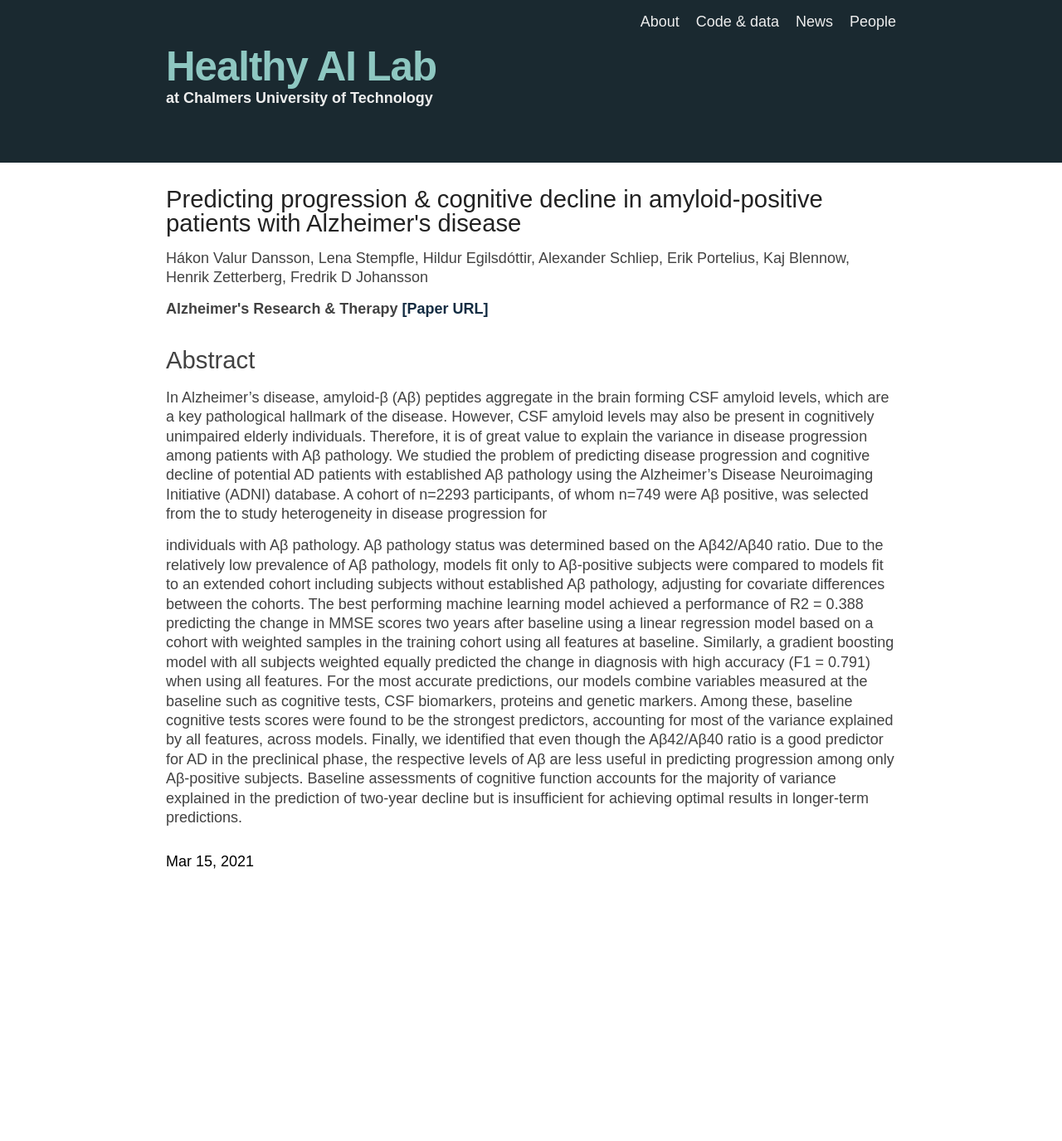
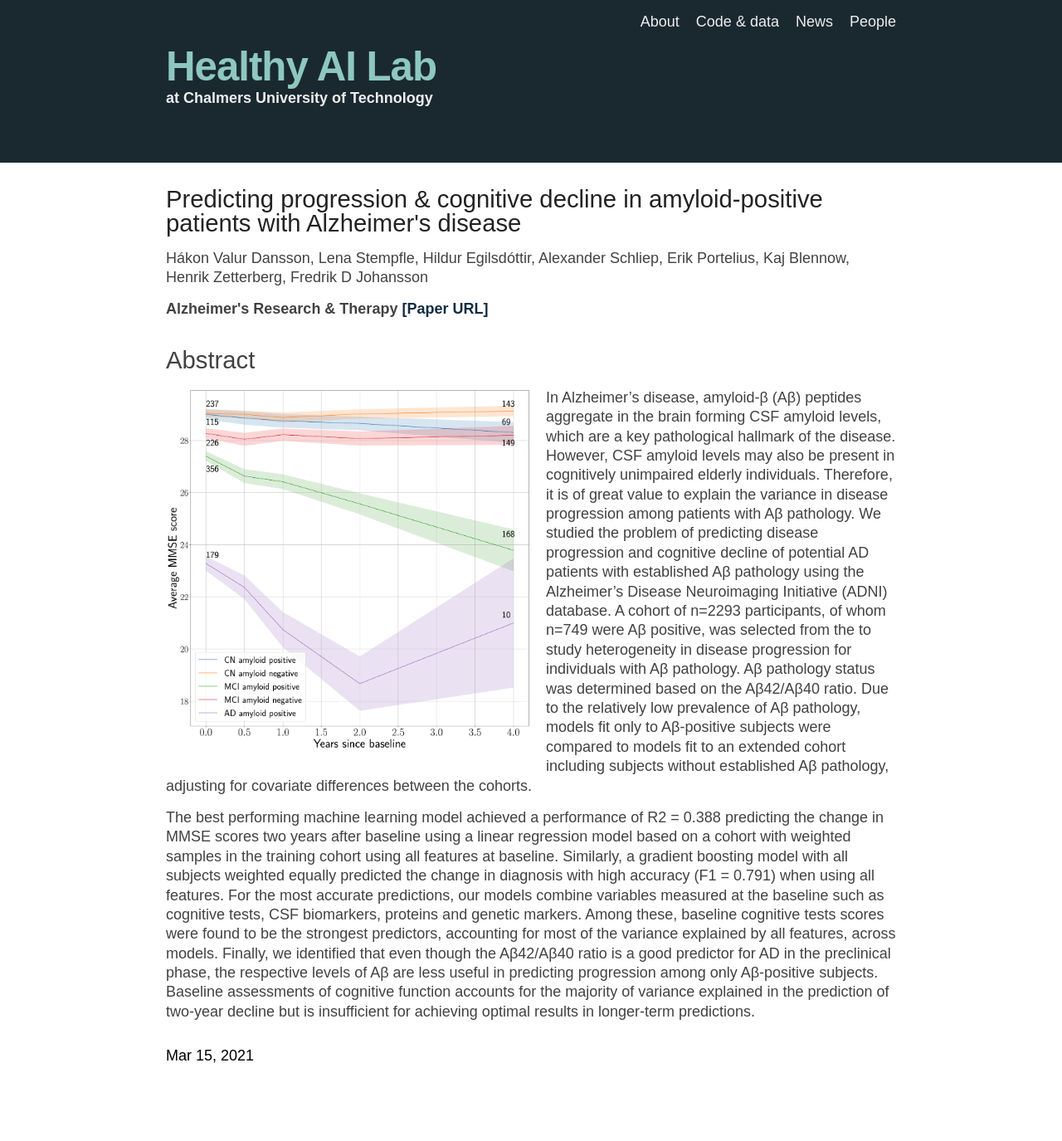
Before and after one commit to Healthy-AI/healthy-ai.github.io, a Jekyll site: the page built from _posts/2021-03-15-adni-prediction.markdown, in a window 1280 px wide. Shown: the whole page at 83% size. Built offline with Jekyll 4.4.1, drawn with Linux system fonts in a browser that asks for light colours; before the commit the page ends 1141 px from its top, so only the background shows below that.

Commit message:
added images to lenas papers

```diff
--- a/_posts/2021-03-15-adni-prediction.markdown
+++ b/_posts/2021-03-15-adni-prediction.markdown
@@ -4,6 +4,7 @@ author:  "Hákon Valur Dansson, Lena Stempfle, Hildur Egilsdóttir, Alexander Sc
 title: "Predicting progression & cognitive decline in amyloid-positive patients with Alzheimer's disease"
 date:   2021-03-15 09:00:00 +0100
 venue: Alzheimer's Research & Therapy
+image: assets/posts/mmse_change.png
 paper: https://alzres.biomedcentral.com/articles/10.1186/s13195-021-00886-5
 categories: blog
 abstract: >-
@@ -12,8 +13,9 @@ abstract: >-
 
 ### Abstract
 
+![Change in MMSE over time](/assets/posts/mmse_change.png){:class="post-general-image"}
+
 In Alzheimer’s disease, amyloid-β (Aβ) peptides aggregate in the brain forming CSF amyloid levels, which are a key pathological hallmark of the disease. However, CSF amyloid levels may also be present in cognitively unimpaired elderly individuals. Therefore, it is of great value to explain the variance in disease progression among patients with Aβ pathology. We studied the problem of predicting disease progression and cognitive decline of potential AD patients with established Aβ pathology using the Alzheimer’s Disease Neuroimaging Initiative (ADNI) database.
-A cohort of n=2293 participants, of whom n=749 were Aβ positive, was selected from the to study heterogeneity in disease progression for
+A cohort of n=2293 participants, of whom n=749 were Aβ positive, was selected from the to study heterogeneity in disease progression for individuals with Aβ pathology. Aβ pathology status was determined based on the Aβ42/Aβ40 ratio. Due to the relatively low prevalence of Aβ pathology, models fit only to Aβ-positive subjects were compared to models fit to an extended cohort including subjects without established Aβ pathology, adjusting for covariate differences between the cohorts.
 
-individuals with Aβ pathology. Aβ pathology status was determined based on the Aβ42/Aβ40 ratio. Due to the relatively low prevalence of Aβ pathology, models fit only to Aβ-positive subjects were compared to models fit to an extended cohort including subjects without established Aβ pathology, adjusting for covariate differences between the cohorts.
 The best performing machine learning model achieved a performance of R2 = 0.388 predicting the change in MMSE scores two years after baseline using a linear regression model based on a cohort with weighted samples in the training cohort using all features at baseline. Similarly, a gradient boosting model with all subjects weighted equally predicted the change in diagnosis with high accuracy (F1 = 0.791) when using all features. For the most accurate predictions, our models combine variables measured at the baseline such as cognitive tests, CSF biomarkers, proteins and genetic markers. Among these, baseline cognitive tests scores were found to be the strongest predictors, accounting for most of the variance explained by all features, across models. Finally, we identified that even though the Aβ42/Aβ40 ratio is a good predictor for AD in the preclinical phase, the respective levels of Aβ are less useful in predicting progression among only Aβ-positive subjects. Baseline assessments of cognitive function accounts for the majority of variance explained in the prediction of two-year decline but is insufficient for achieving optimal results in longer-term predictions.
--- a/_posts/2022-06-01-spsm.markdown
+++ b/_posts/2022-06-01-spsm.markdown
@@ -12,4 +13,6 @@ abstract: >-
 
 ### Abstract
 
+![Illustration of pattern missingness](/assets/posts/SPSM_Example_graphic_final.png){:class="post-general-image"}
+
 Missing values are unavoidable in many applications of machine learning and present a challenge both during training and at test time. When variables are missing in recurring patterns, fitting separate pattern submodels have been proposed as a solution. However, independent models do not make efficient use of all available data. Conversely, fitting a shared model to the full data set typically relies on imputation which may be suboptimal when missingness depends on unobserved factors. We propose an alternative approach, called sharing pattern submodels, which make predictions that are a) robust to missing values at test time, b) maintains or improves the predictive power of pattern submodels, and c) has a short description enabling improved interpretability. We identify cases where sharing is provably optimal, even when missingness itself is predictive and when the prediction target depends on unobserved variables. Classification and regression experiments on synthetic data and two healthcare data sets demonstrate that our models achieve a favorable trade-off between pattern specialization and information sharing.
```
Also changed, not shown: other parts of _posts/2022-06-01-spsm.markdown (+1 -0 lines), assets/posts/SPSM_Example_graphic_final.png (added), assets/posts/mmse_change.png (added).
